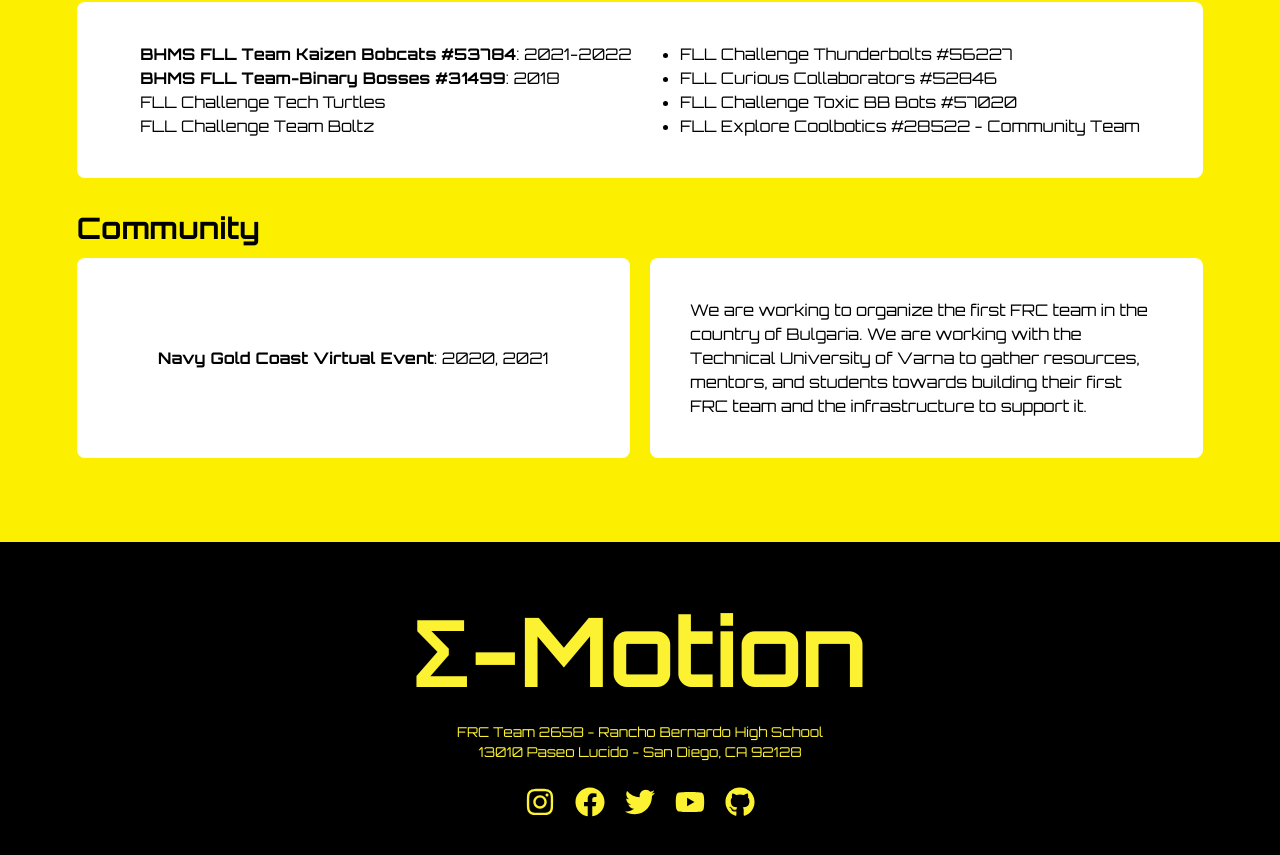
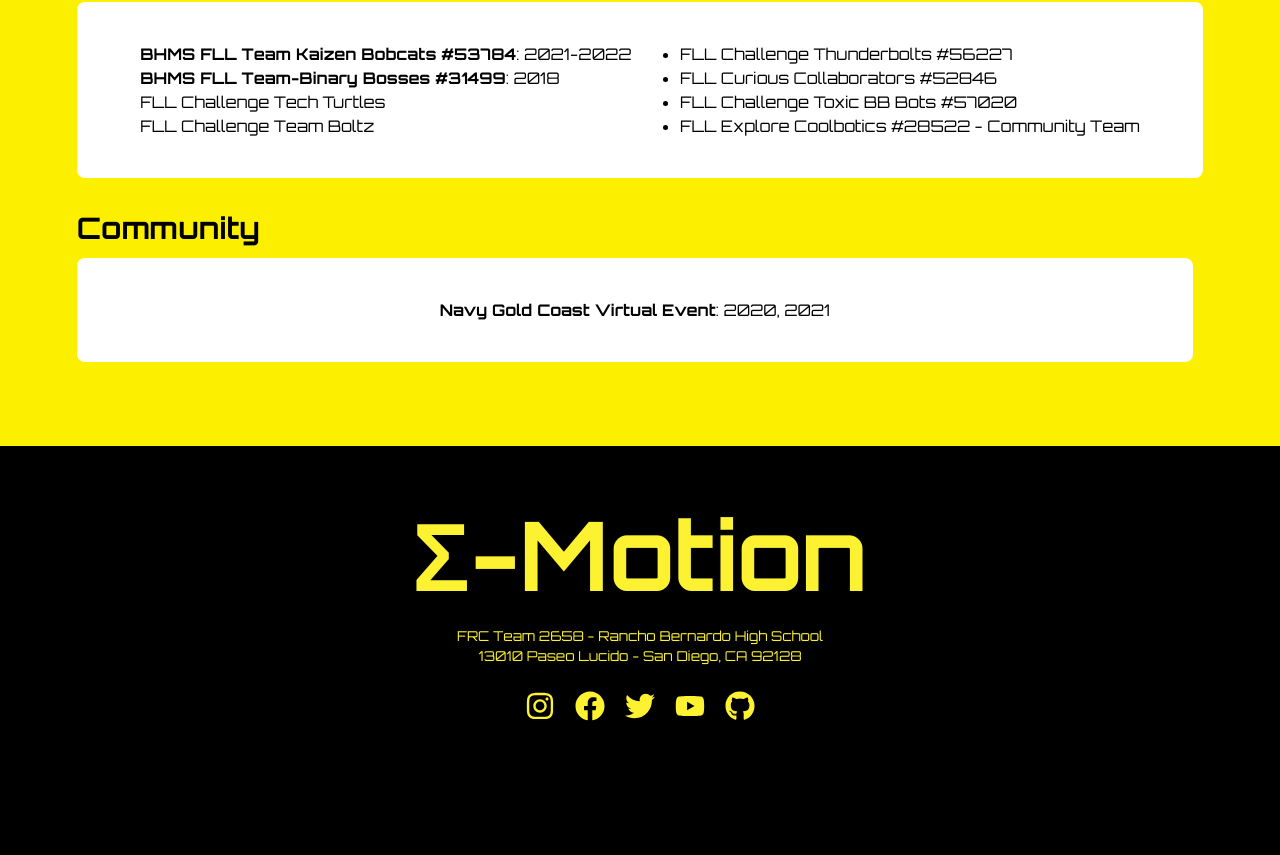
Before and after one commit to frc-emotion/website, a Next.js app: page /outreach in a window 1280 px wide. Shown: the part 3200-4055 px from the top of the page. After the commit the page ends 3977 px from the top, so only its background shows below. Built offline with nearby package versions, Linux system fonts and the light colour scheme.

Commit message:
update outreach page

```diff
--- a/src/app/(public)/outreach/page.tsx
+++ b/src/app/(public)/outreach/page.tsx
@@ -653,7 +653,7 @@
 								<div id="miscContent" className="mb-5 mt-2">
 									<div className="grid-rows-auto grid">
 										<div className="grid grid-cols-1 md:grid-cols-2">
-											<div className="col-span-1 flex items-center justify-center rounded-lg bg-white py-10 text-black md:mr-2.5 -md:mb-5">
+											<div className="col-span-2 flex items-center justify-center rounded-lg bg-white py-10 text-black md:mr-2.5 -md:mb-5">
 												<div className="relative mx-10">
 													<ul className="list-disc">
 														<li>
@@ -666,7 +666,7 @@
 													</ul>
 												</div>
 											</div>
-											<div className="col-span-1 flex items-center justify-center rounded-lg bg-white py-10 text-black md:ml-2.5">
+											{/* <div className="col-span-1 flex items-center justify-center rounded-lg bg-white py-10 text-black md:ml-2.5">
 												<div className="relative mx-10">
 													<p>
 														We are working to
@@ -683,7 +683,7 @@
 														support it.
 													</p>
 												</div>
-											</div>
+											</div> */}
 										</div>
 									</div>
 								</div>
```
